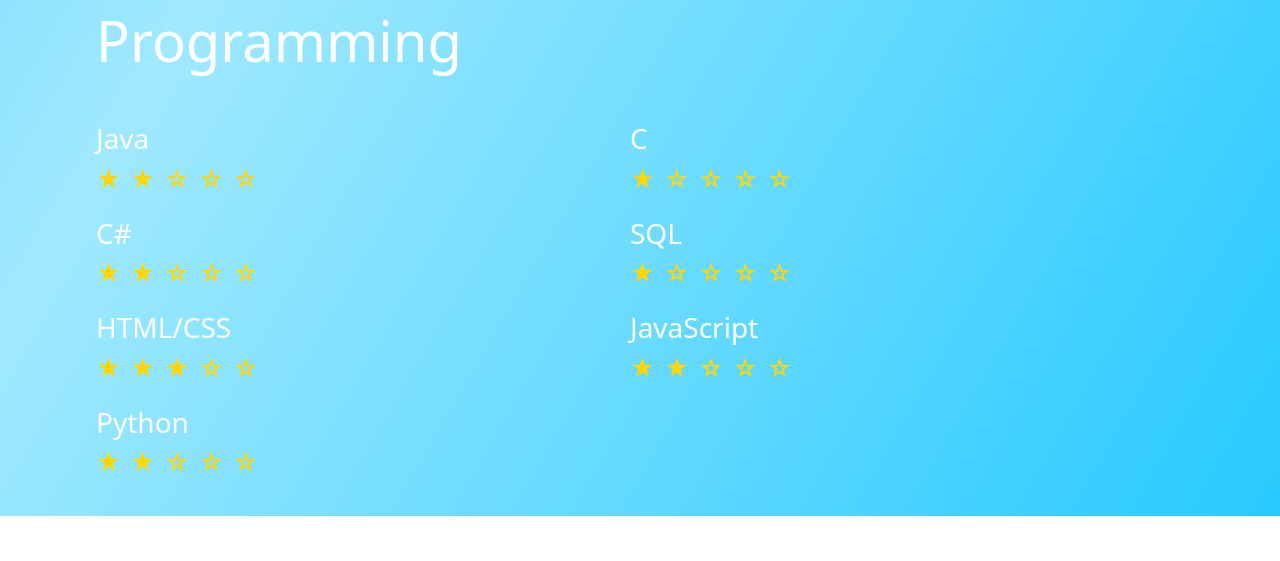
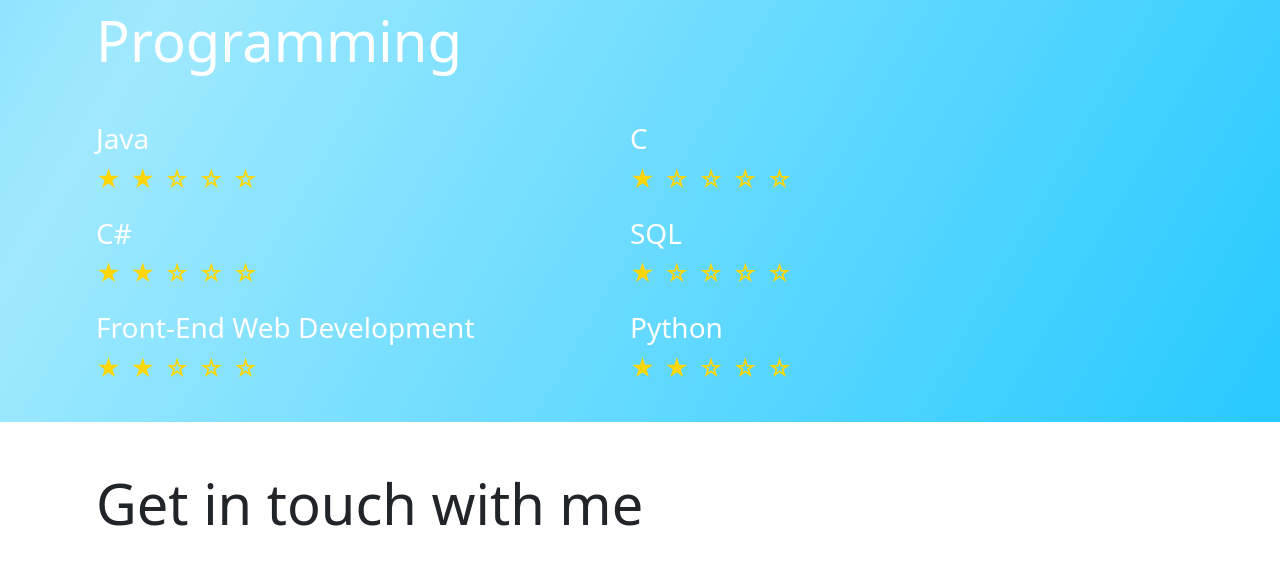
Before and after one commit to raivisneilands/capstone-project2-resume, a plain HTML site: page index.html in a window 1280 px wide. Shown: the part 2439-3000 px from the top of the page. Drawn offline with nearby package versions, Linux system fonts and the light colour scheme.

Commit message:
Combined HTML/CSS and JavaScript into Front-End Development

```diff
--- a/index.html
+++ b/index.html
@@ -208,17 +208,7 @@
                     </div>
                 </div>
                 <div class="skill col-lg-6">
-                    <h3>HTML/CSS</h3>
-                    <div class="rating">
-                        <span class="star">&#9733;</span>
-                        <span class="star">&#9733;</span>
-                        <span class="star">&#9733;</span>
-                        <span class="star">&#9734;</span>
-                        <span class="star">&#9734;</span>
-                    </div>
-                </div>
-                <div class="skill col-lg-6">
-                    <h3>JavaScript</h3>
+                    <h3>Front-End Web Development</h3>
                     <div class="rating">
                         <span class="star">&#9733;</span>
                         <span class="star">&#9733;</span>
```
